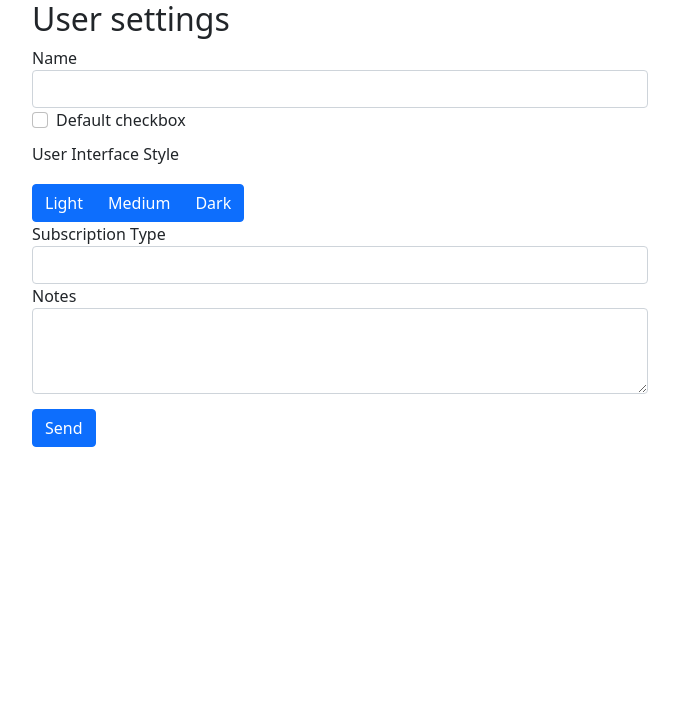
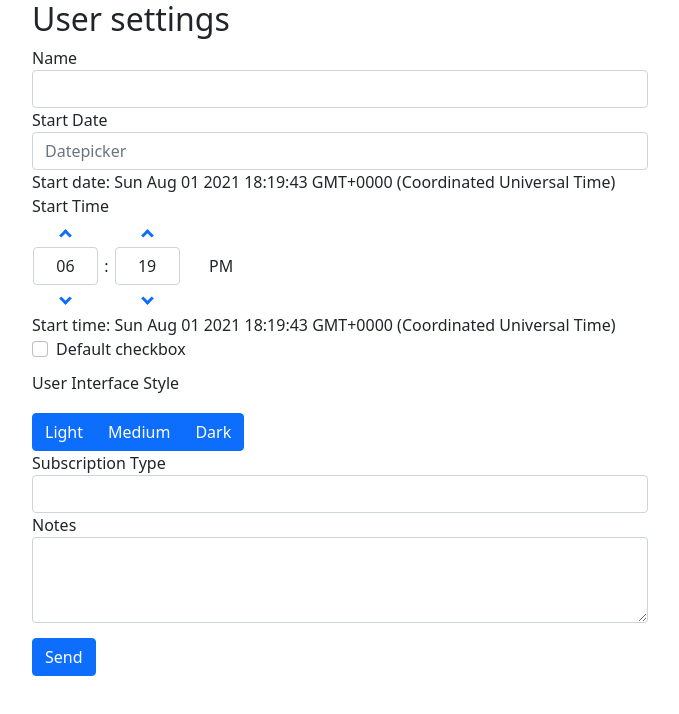
Before and after one commit to kotekirkitadze/ps-demo, an Angular app: page / in a window 1280 px wide. Shown: the top 714 px of the page, without its empty margins (300-979 px from the left). Built offline with nearby package versions, Linux system fonts and the light colour scheme.

Commit message:
almost done

```diff
--- a/angular.json
+++ b/angular.json
@@ -30,6 +30,7 @@
               "src/assets"
             ],
             "styles": [
+              "./node_modules/ngx-bootstrap/datepicker/bs-datepicker.css",
               "./node_modules/bootstrap/dist/css/bootstrap.min.css",
               "node_modules/bootstrap/dist/css/bootstrap.min.css",
               "src/styles.css"
--- a/src/app/app.module.ts
+++ b/src/app/app.module.ts
@@ -6,6 +6,10 @@
 import { UserSettingsFormComponent } from './user-settings-form/user-settings-form.component';
 import { ButtonsModule } from 'ngx-bootstrap/buttons';
 import { HttpClientModule } from '@angular/common/http';
+import { BsDatepickerModule } from 'ngx-bootstrap/datepicker';
+import { BrowserAnimationsModule } from '@angular/platform-browser/animations';
+import { TimepickerModule } from 'ngx-bootstrap/timepicker';
+import { RatingModule } from 'ngx-bootstrap/rating';
 
 @NgModule({
   declarations: [AppComponent, UserSettingsFormComponent],
@@ -14,6 +18,10 @@
     HttpClientModule,
     FormsModule,
     ButtonsModule.forRoot(),
+    BsDatepickerModule.forRoot(),
+    BrowserAnimationsModule,
+    TimepickerModule.forRoot(),
+    RatingModule.forRoot(),
   ],
   providers: [],
   bootstrap: [AppComponent],
--- a/src/app/user-settings-form/user-settings-form.component.html
+++ b/src/app/user-settings-form/user-settings-form.component.html
@@ -20,6 +20,32 @@
         Enter a name
       </div>
     </div>
+
+    <div class="form-group">
+      <label for="startDate">Start Date</label>
+      <input type="text"
+             name="startDate"
+             id="startDate"
+             [(ngModel)]="startDate"
+             placeholder="Datepicker"
+             class="form-control"
+             bsDaterangepicker >
+    </div>
+    Start date: {{startDate}}
+
+    <div class="form-group">
+      <label for="startTime">Start Time</label>
+      <timepicker [(ngModel)]="startTime" name="startTime" id="startTime"></timepicker>
+    </div>
+
+    Start time: {{startTime}}
+
+
+    <!-- <div class="form-group">
+      User Rating
+      <rating [(ngModel)]="rate" [max]="max" [readonly]="isReadonly"></rating>
+
+    </div> -->
 
     <!-- <button type="button" class="btn btn-primary"
             name="singleModel"
--- a/src/app/user-settings-form/user-settings-form.component.ts
+++ b/src/app/user-settings-form/user-settings-form.component.ts
@@ -22,10 +22,16 @@
   postErrorMessage = '';
   subscriptionTypes: Observable<string[]>;
   singleModel: string = 'On';
-  constructor(private dataService: DataService) {}
+
+  startDate: Date;
+  startTime: Date;
+  constructor(private dataService: DataService) { }
 
   ngOnInit(): void {
     this.subscriptionTypes = this.dataService.getSubscriptionTypes();
+
+    this.startDate = new Date();
+    this.startTime = new Date();
   }
 
   // onHttpError(errorResponse: any) {
```
Also changed, not shown: package.json (line endings or trailing spaces).
